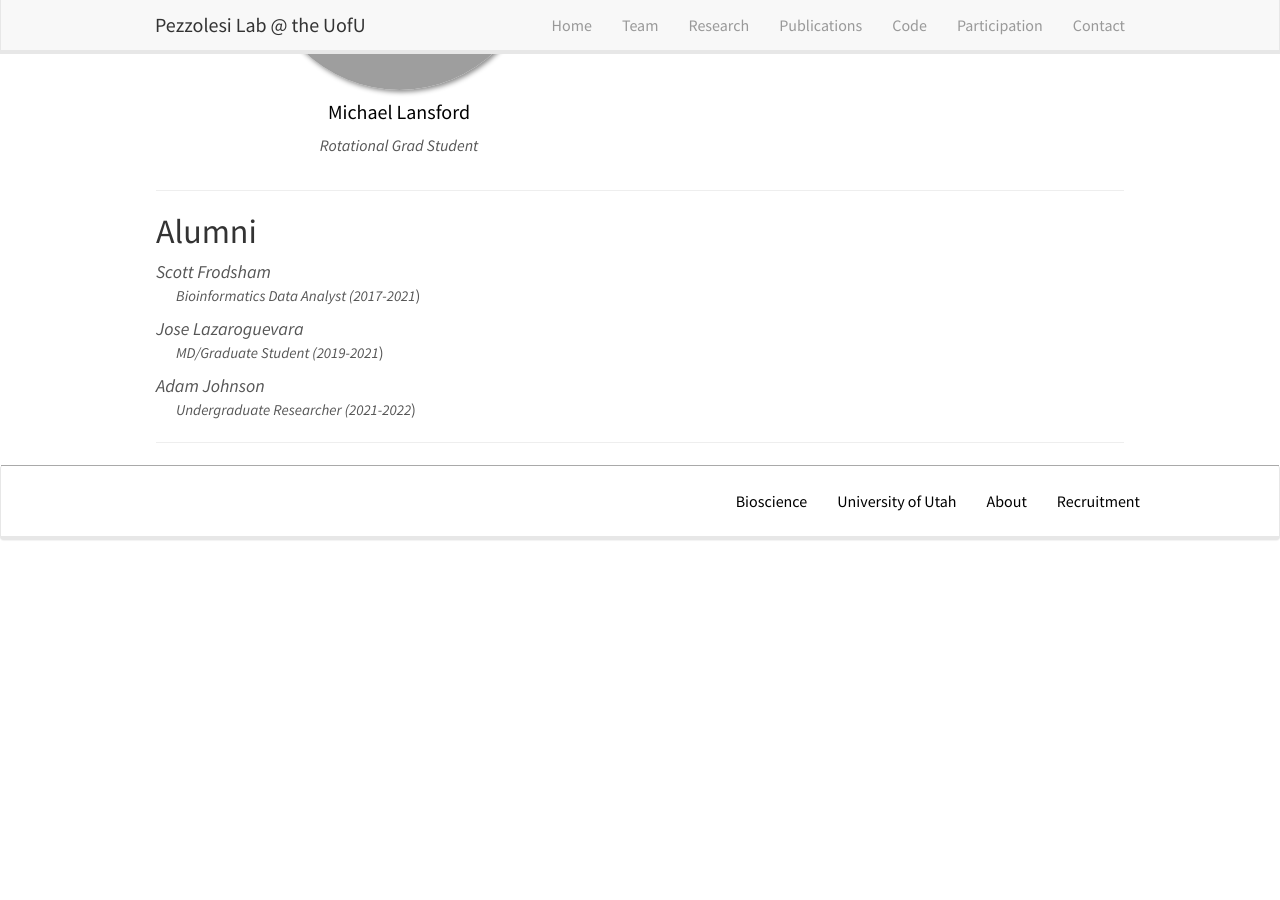
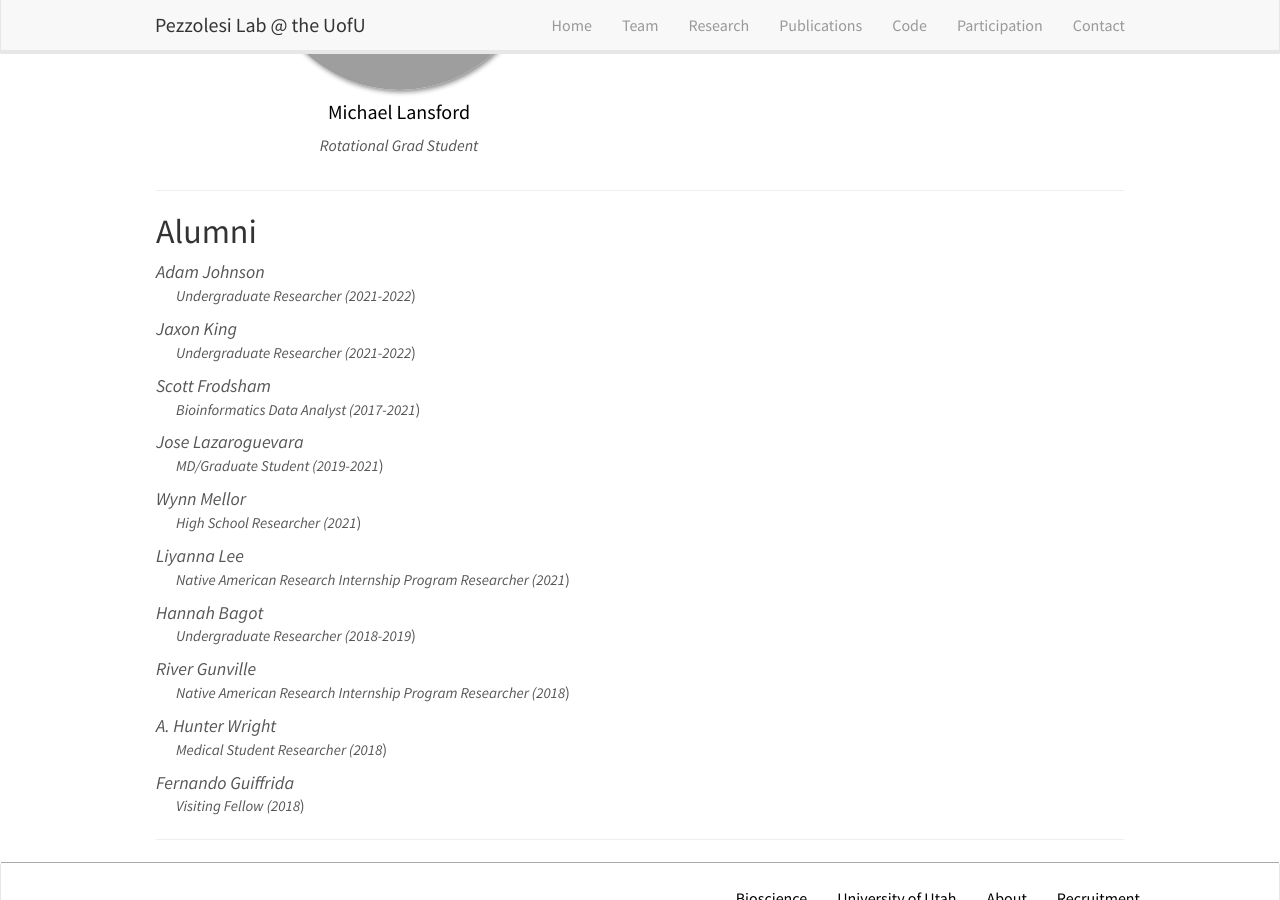
Before and after one commit to PezzolesiLab/pezzolesilab, a Jekyll site: the page built from _pages/team.md, in a window 1280 px wide and 900 px high, scrolled down 2267 px. Built offline with Jekyll 4.4.1, drawn with Linux system fonts in a browser that asks for light colours; nearby versions of some CDN libraries; before the commit the page ends 2829 px from its top, so only the background shows below that.

Commit message:
Added Alumni

```diff
--- a/_data/team_members.yml
+++ b/_data/team_members.yml
@@ -64,6 +64,20 @@
   url: michaellansford
   group: 1
 
+- name: Adam Johnson
+  photo: aparnakumar.jpg
+  info: Undergraduate Researcher
+  url: adamhansen
+  group: 8
+  year: 2021-2022
+
+- name: Jaxon King
+  photo:
+  info: Undergraduate Researcher
+  url:
+  group: 8
+  year: 2021-2022
+
 - name: Scott Frodsham
   photo:
   info: Bioinformatics Data Analyst
@@ -78,9 +92,44 @@
   group: 8
   year: 2019-2021
 
-- name: Adam Johnson
-  photo: aparnakumar.jpg
+- name: Wynn Mellor
+  photo:
+  info: High School Researcher
+  url:
+  group: 8
+  year: 2021
+
+- name: Liyanna Lee
+  photo:
+  info: Native American Research Internship Program Researcher
+  url:
+  group: 8
+  year: 2021
+
+- name: Hannah Bagot
+  photo:
   info: Undergraduate Researcher
-  url: adamhansen
+  url:
   group: 8
-  year: 2021-2022
+  year: 2018-2019
+
+- name: River Gunville
+  photo:
+  info: Native American Research Internship Program Researcher
+  url:
+  group: 8
+  year: 2018
+
+- name: A. Hunter Wright
+  photo:
+  info: Medical Student Researcher
+  url:
+  group: 8
+  year: 2018
+
+- name: Fernando Guiffrida
+  photo:
+  info: Visiting Fellow
+  url:
+  group: 8
+  year: 2018
```
